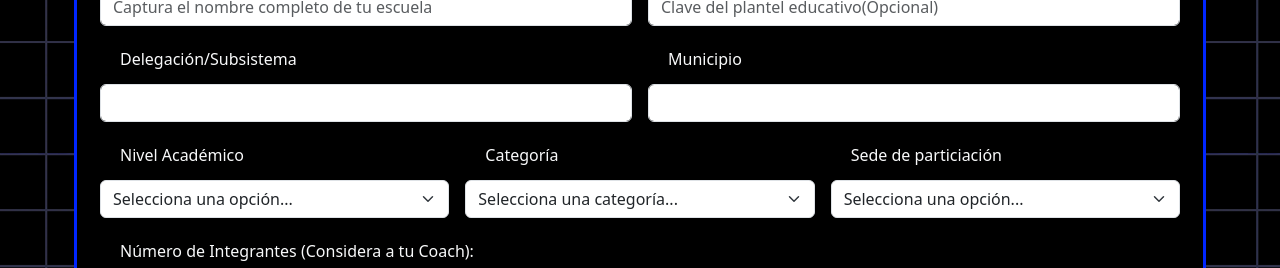
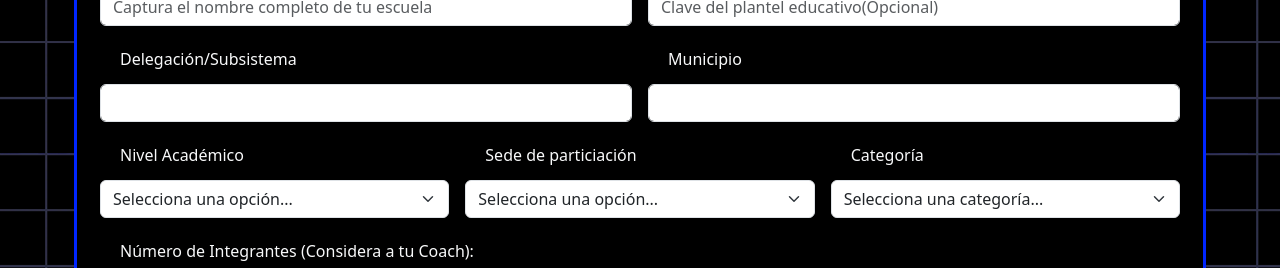
Before and after one commit to JoseZR/M-Tech, a React (Vite) app: page / in a window 1280 px wide. Shown: the part 7160-7428 px from the top of the page. Built offline with nearby package versions, Linux system fonts and the light colour scheme.

Commit message:
se hacen cambios en formulario

```diff
--- a/src/components/Record/Record.jsx
+++ b/src/components/Record/Record.jsx
@@ -247,6 +247,29 @@ export function Record () {
     nivelAcademicoSelector.addEventListener('change', handleChange)
   })
 
+  function actualizarCategoria () {
+    // Obtén una referencia a los elementos select
+    const comboCategoria = document.getElementById('comboCategoria')
+    const sedeParticipacion = document.getElementById('autoSizingSelect')
+
+    // Obtén el valor seleccionado en el combo de sede de participación
+    const sedeSeleccionada = sedeParticipacion.value
+
+    // Habilita todas las opciones en el combo de categoría
+    for (let i = 0; i < comboCategoria.options.length; i++) {
+      comboCategoria.options[i].removeAttribute('disabled')
+    }
+
+    // Si se selecciona la sede "Cortazar - 19 SEP", deshabilita la opción "Sumo Autónomo"
+    if (sedeSeleccionada === 'cortazar-19-sep') {
+      for (let i = 0; i < comboCategoria.options.length; i++) {
+        if (comboCategoria.options[i].value === 'Sumo Autonomo') {
+          comboCategoria.options[i].setAttribute('disabled', 'disabled')
+        }
+      }
+    }
+  }
+
   return (
     <>
       <div className='equipo-form'>
@@ -300,21 +323,21 @@ export function Record () {
                   </select>
                 </div>
                 <div className='col-md-4'>
+                  <label className='form-label text-light'>Sede de particiación</label>
+                  <select className='form-select' id='autoSizingSelect' required name='sedeParticipacion' onChange={actualizarCategoria}>
+                    <option value=''>Selecciona una opción...</option>
+                    {/* <option value='silao-14-sep'>Silao - 14 SEP</option> */}
+                    <option value='cortazar-19-sep'>Cortazar - 19 SEP</option>
+                    <option value='dolores hidalgo-26-sep'>Dolores Hidalgo - 26 SEP</option>
+                  </select>
+                </div>
+                <div className='col-md-4'>
                   <label className='form-label text-light'>Categoría</label>
                   <select className='form-select' id='comboCategoria' required name='categoria' onChange={mostrarTextArea}>
                     <option value=''>Selecciona una categoría...</option>
                     <option value='Sumo Autonomo'>Sumo Autónomo</option>
                     <option value='MTech Innovation'>M-Tech Innovations</option>
                     <option value='Rally Roboinsectos'>Rally de Roboinsectos</option>
-                  </select>
-                </div>
-                <div className='col-md-4'>
-                  <label className='form-label text-light'>Sede de particiación</label>
-                  <select className='form-select' id='autoSizingSelect' required name='sedeParticipacion'>
-                    <option value=''>Selecciona una opción...</option>
-                    {/* <option value='silao-14-sep'>Silao - 14 SEP</option> */}
-                    <option value='cortazar-19-sep'>Cortazar - 19 SEP</option>
-                    <option value='dolores hidalgo-26-sep'>Dolores Hidalgo - 26 SEP</option>
                   </select>
                 </div>
                 <div className='col-md-8'>
```
